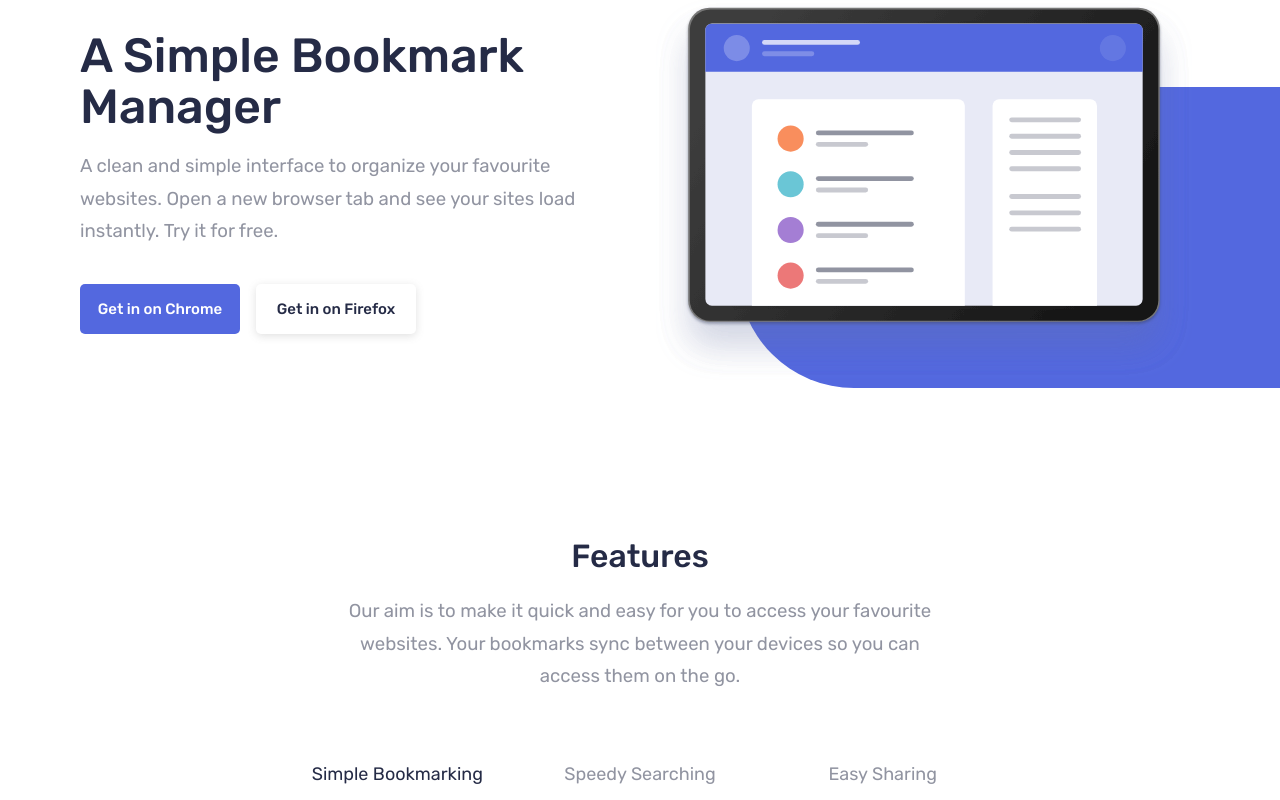
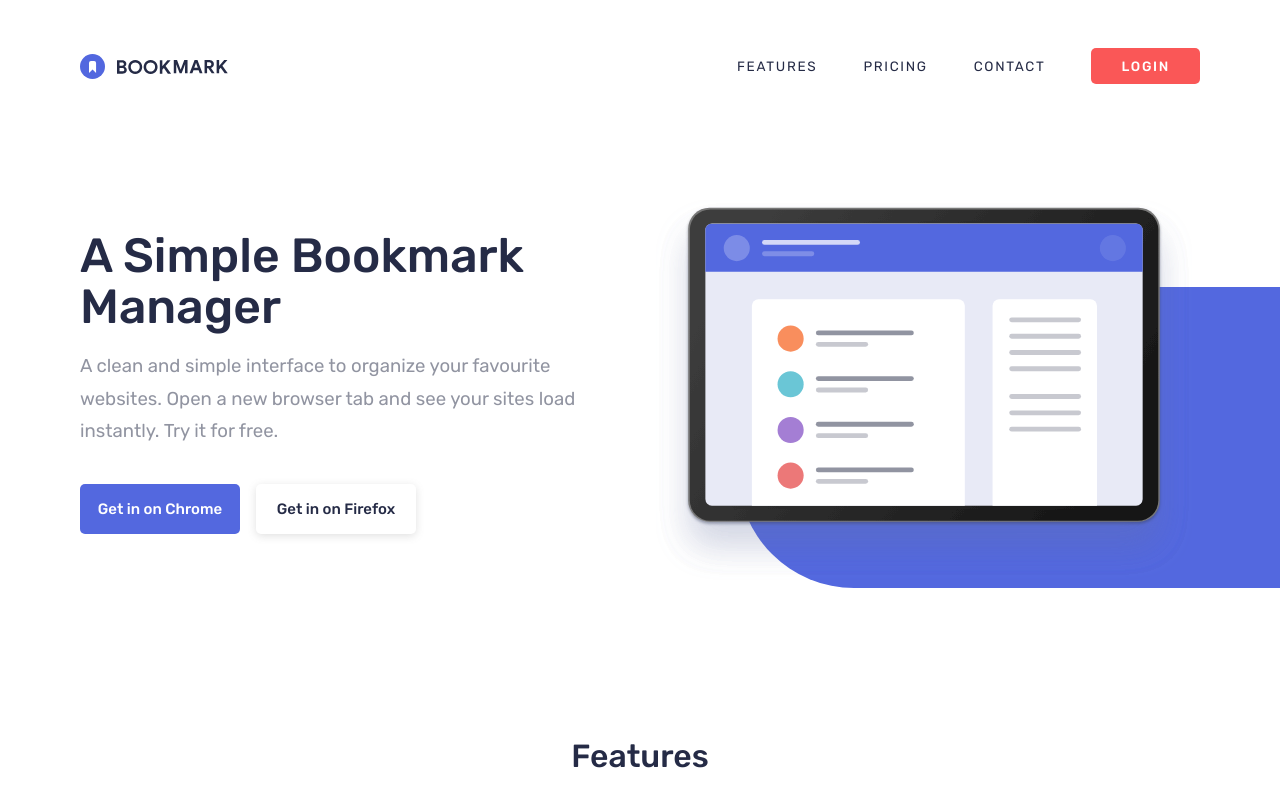
Before and after one commit to adryanrosa/bookmark-landing-page, a React (Create React App) app: page / in a window 1280 px wide. Shown: the top 800 px of the page. Built offline with nearby package versions, Linux system fonts and the light colour scheme.

Commit message:
Adiciona Header

```diff
--- a/src/App.jsx
+++ b/src/App.jsx
@@ -1,5 +1,6 @@
 import React from 'react';
 
+import Header from './sections/Header';
 import Hero from './sections/Hero';
 import Features from './sections/Features';
 import Download from './sections/Download';
@@ -10,6 +11,7 @@
 function App() {
   return (
     <>
+      <Header />
       <Hero />
       <Features />
       <Download />
--- /dev/null
+++ b/src/sections/Header/index.jsx
@@ -0,0 +1,74 @@
+/* eslint-disable react/jsx-max-depth */
+import React from 'react';
+
+import styles from './index.module.scss';
+import { ReactComponent as Logo } from '../../images/logo-bookmark--variant.svg';
+import { ReactComponent as LogoLight } from '../../images/logo-bookmark--light.svg';
+import { ReactComponent as LogoFacebook } from '../../images/icon-facebook.svg';
+import { ReactComponent as LogoTwitter } from '../../images/icon-twitter.svg';
+import { ReactComponent as IconHamburger } from '../../images/icon-hamburger.svg';
+import { ReactComponent as IconClose } from '../../images/icon-close.svg';
+import Button from '../../UI/Button';
+
+function Header() {
+  const [open, setOpen] = React.useState(false);
+
+  return (
+    <>
+      <header className={ `${styles.menu}${open ? ` ${styles['menu--open']}` : ''}` }>
+        <nav>
+          <div>
+            <div className={ styles.menu__header }>
+              <LogoLight />
+              <button
+                type="button"
+                className={ styles.menu__close }
+                onClick={ () => setOpen(false) }
+              >
+                <IconClose />
+              </button>
+            </div>
+            <div className={ styles.menu__links }>
+              <span>FEATURES</span>
+              <span>PRICING</span>
+              <span>CONTACT</span>
+              <button
+                type="button"
+              >
+                LOGIN
+              </button>
+            </div>
+          </div>
+
+          <div className={ styles.menu__social }>
+            <LogoFacebook />
+            <LogoTwitter />
+          </div>
+        </nav>
+      </header>
+
+      <header className={ styles.header }>
+        <nav>
+          <Logo />
+
+          <div className={ styles.header__links }>
+            <span>FEATURES</span>
+            <span>PRICING</span>
+            <span>CONTACT</span>
+            <Button color="red">LOGIN</Button>
+          </div>
+
+          <button
+            type="button"
+            className={ styles.header__hamburger }
+            onClick={ () => setOpen(true) }
+          >
+            <IconHamburger />
+          </button>
+        </nav>
+      </header>
+    </>
+  );
+}
+
+export default Header;
--- /dev/null
+++ b/src/sections/Header/index.module.scss
@@ -0,0 +1,144 @@
+@use "../../styles/utils" as *;
+
+.header {
+  max-width: 70rem;
+  @include margin-x-auto;
+  box-sizing: content-box;
+  padding: 0 2rem;
+  position: absolute;
+  top: 2.5rem;
+  left: 0;
+  right: 0;
+
+  @include breakpoint-up(large) {
+    top: 3rem;
+  }
+
+  nav {
+    display: flex;
+    justify-content: space-between;
+    align-items: center;
+  }
+
+  &__links {
+    display: flex;
+    align-items: center;
+    gap: 2.875rem;
+
+    @include breakpoint-down(medium) {
+      display: none;
+    }
+
+    span,
+    button {
+      font-size: 0.84375rem;
+      letter-spacing: 0.125em;
+    }
+
+    span {
+      color: var(--clr-neutral-700);
+    }
+
+    button {
+      padding: 0.5rem 1.875rem;
+    }
+  }
+
+  &__hamburger {
+    background-color: transparent;
+    border: none;
+
+    &:focus {
+      outline: none;
+    }
+
+    @include breakpoint-up(large) {
+      display: none;
+    }
+  }
+}
+
+.menu {
+  height: 100vh;
+  width: 100vw;
+  position: absolute;
+  top: 0;
+  left: 0;
+  z-index: 100;
+  background-color: hsla(229, 25%, 25%, 0.975);
+  color: var(--clr-neutral-100);
+  padding: 2.5rem 2rem;
+  opacity: 0;
+  visibility: hidden;
+  transform: translateY(-100%);
+  transition: 312.5ms ease-in-out;
+
+  nav {
+    height: 100%;
+    display: flex;
+    flex-direction: column;
+    justify-content: space-between;
+  }
+
+  &__header {
+    display: flex;
+    justify-content: space-between;
+    align-items: center;
+    margin-bottom: 2.5rem;
+  }
+
+  &__close {
+    background-color: transparent;
+    border: none;
+
+    &:focus {
+      outline: none;
+    }
+  }
+
+  &__links {
+    display: flex;
+    flex-direction: column;
+
+    span {
+      border-bottom: 1px solid rgba(145, 148, 161, 0.375);
+      padding-top: 1rem;
+      padding-bottom: 1rem;
+    }
+
+    span:first-of-type {
+      border-top: 1px solid rgba(145, 148, 161, 0.375);
+    }
+
+    span,
+    button {
+      letter-spacing: 0.125em;
+    }
+
+    button {
+      margin-top: 1.5rem;
+      background-color: transparent;
+      border: 2px solid var(--clr-neutral-100);
+      color: var(--clr-neutral-100);
+      padding: 0.625rem;
+      border-radius: 0.375rem;
+      font-weight: var(--fw-bold);
+    }
+  }
+
+  &__social {
+    display: flex;
+    gap: 2.5rem;
+    justify-content: center;
+    align-items: center;
+    fill: var(--clr-neutral-100);
+  }
+}
+
+.menu--open {
+  @include breakpoint-down(medium) {
+    visibility: visible;
+    opacity: 1;
+    transform: none;
+  }
+}
--- a/src/sections/Hero/index.module.scss
+++ b/src/sections/Hero/index.module.scss
@@ -4,6 +4,11 @@
   overflow: hidden;
   width: 100vw;
   max-width: 100%;
+  margin-top: 9rem;
+
+  @include breakpoint-up(large) {
+    margin-top: 12.5rem;
+  }
 
   .wrapper {
     max-width: 70rem;
```
Also changed, not shown: src/images/logo-bookmark--light.svg (added), src/images/logo-bookmark--variant.svg (added).
